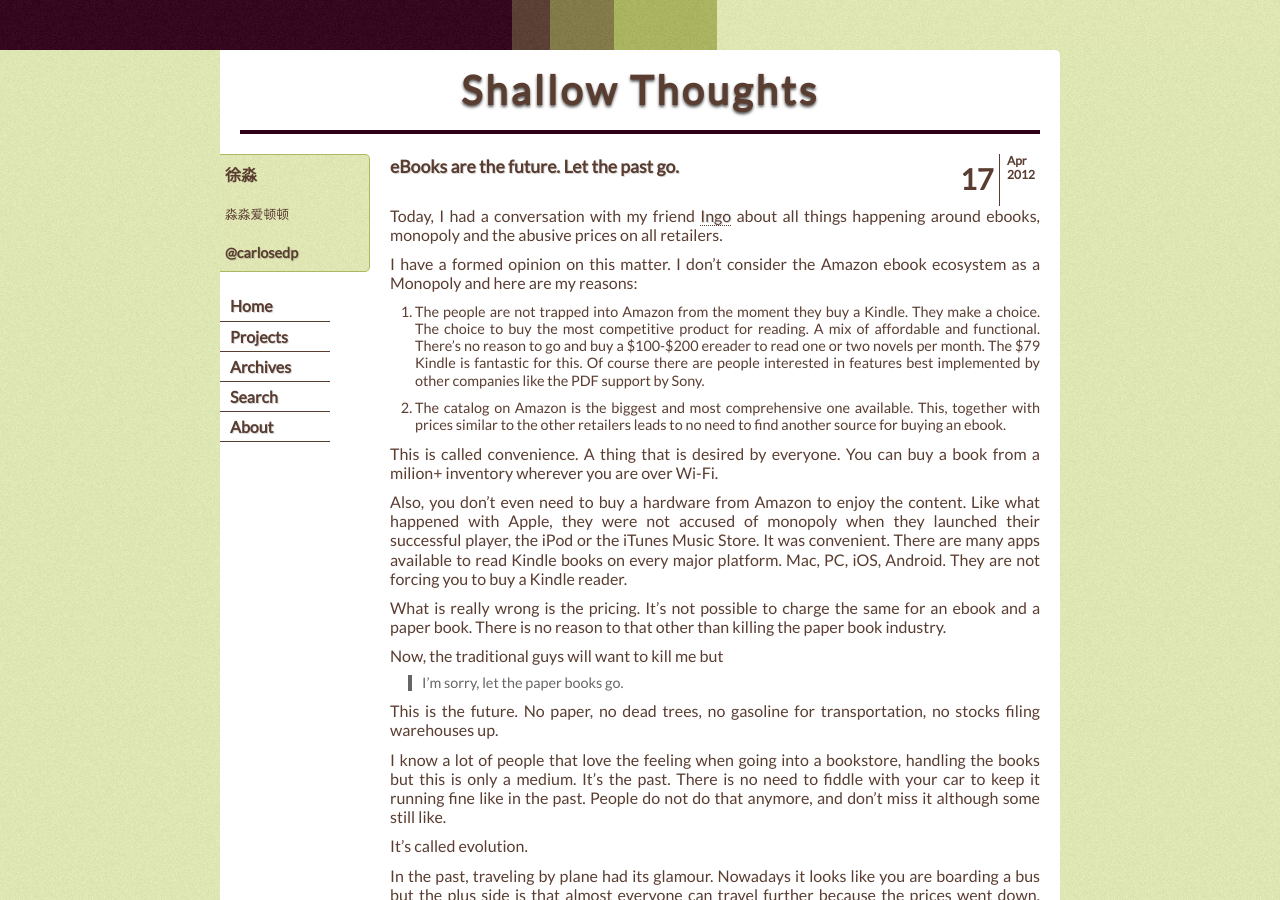
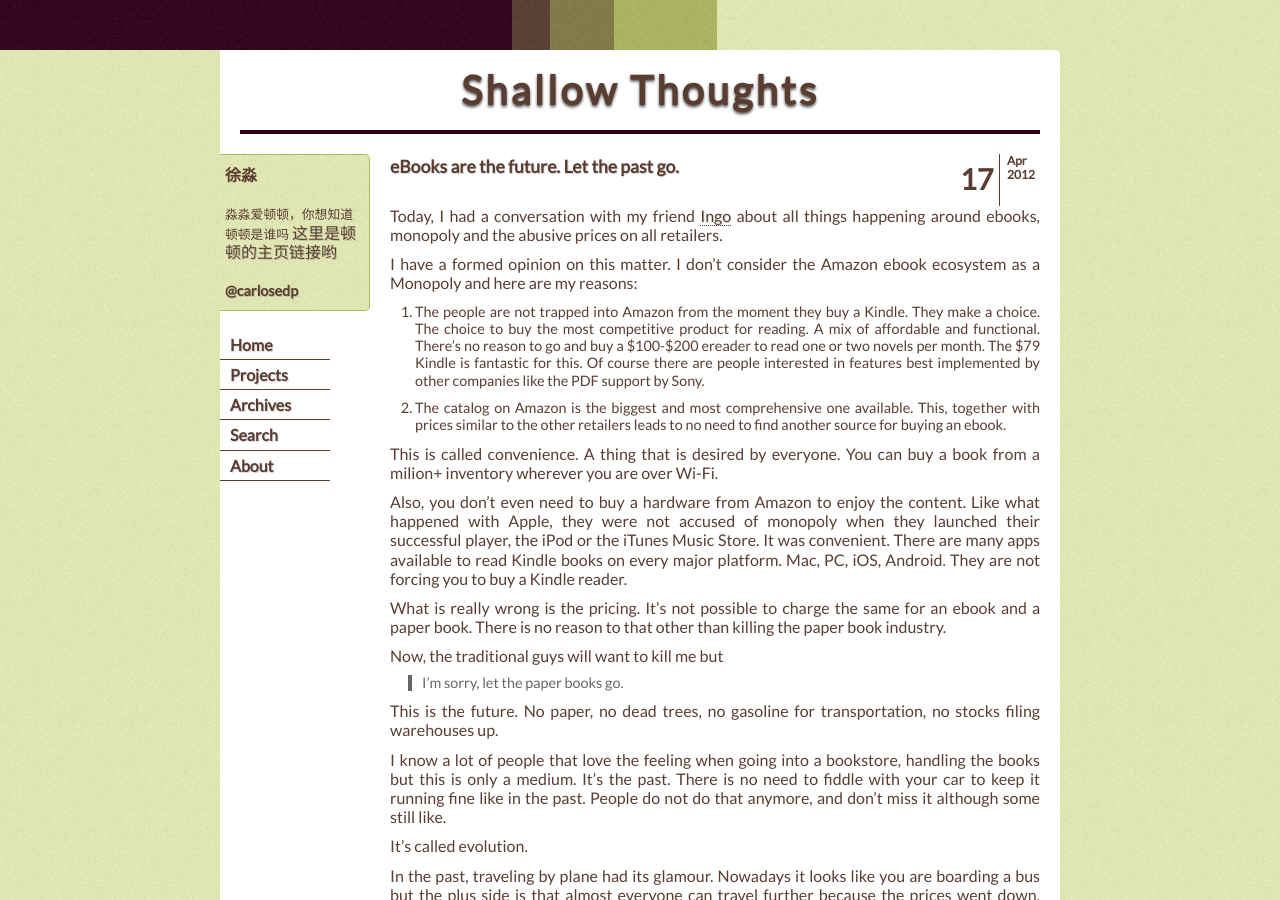
Before and after one commit to xumiao1994/xmblog, a Jekyll site: the page built from index.html, in a window 1280 px wide and 900 px high. Built offline with Jekyll 4.4.1, drawn with Linux system fonts in a browser that asks for light colours; Markdown is read by kramdown in place of the engine named in the settings; comment, search, counter and statistics services are not loaded.

Commit message:
Update default.html

```diff
--- a/_layouts/default.html
+++ b/_layouts/default.html
@@ -43,7 +43,8 @@
 
                     <span class="name">徐淼</span>
                     <br/><br/>
-                    <span class="about">淼淼爱顿顿</span>
+                    <span class="about">淼淼爱顿顿，你想知道顿顿是谁吗</span>
+                    <a her="soulmate803.github.io">这里是顿顿的主页链接哟</a>
                     <br/><br/>
                     <span class="twitter">
                         <a href="http://twitter.com/carlosedp">@carlosedp</a>
```
